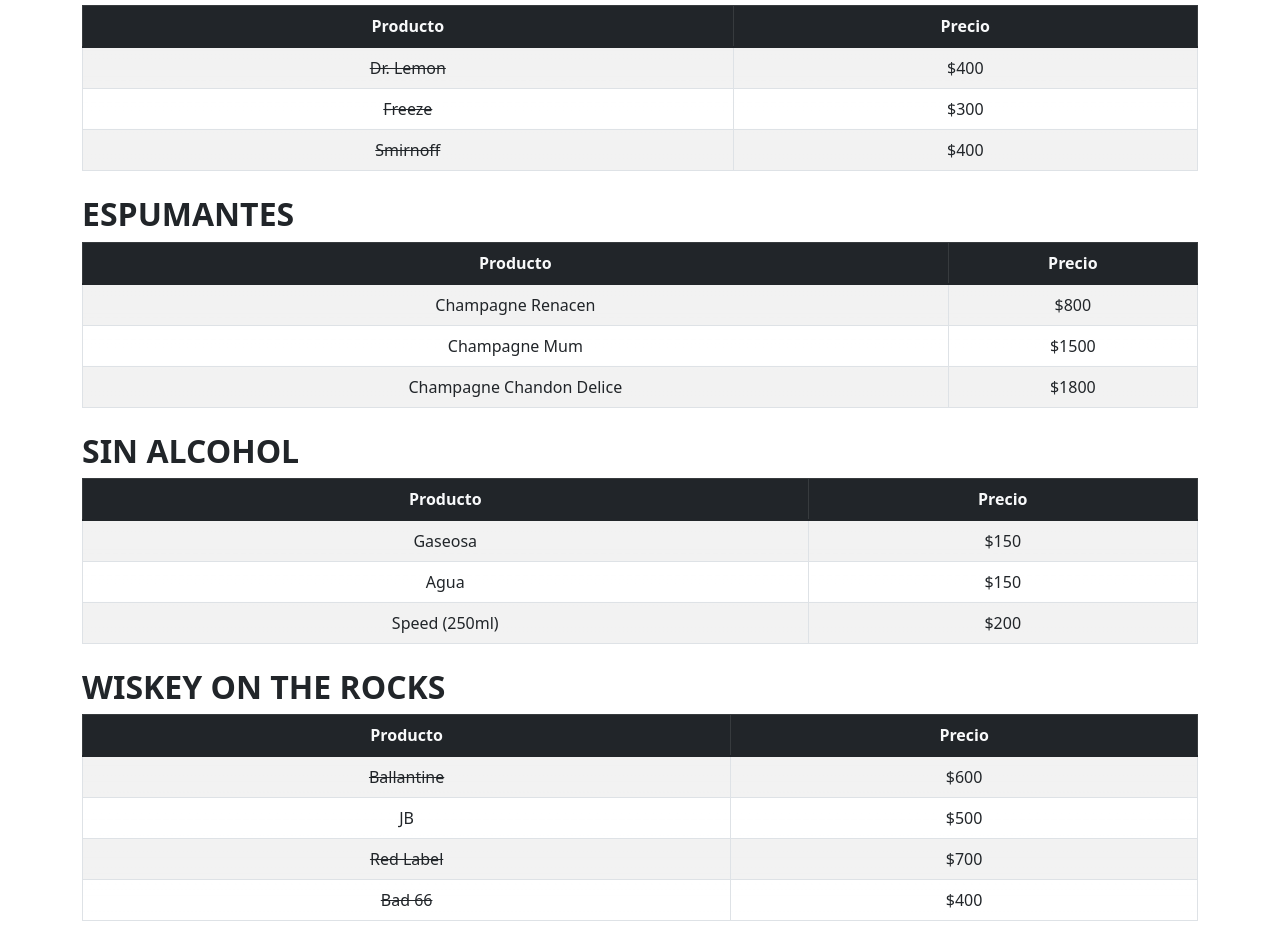
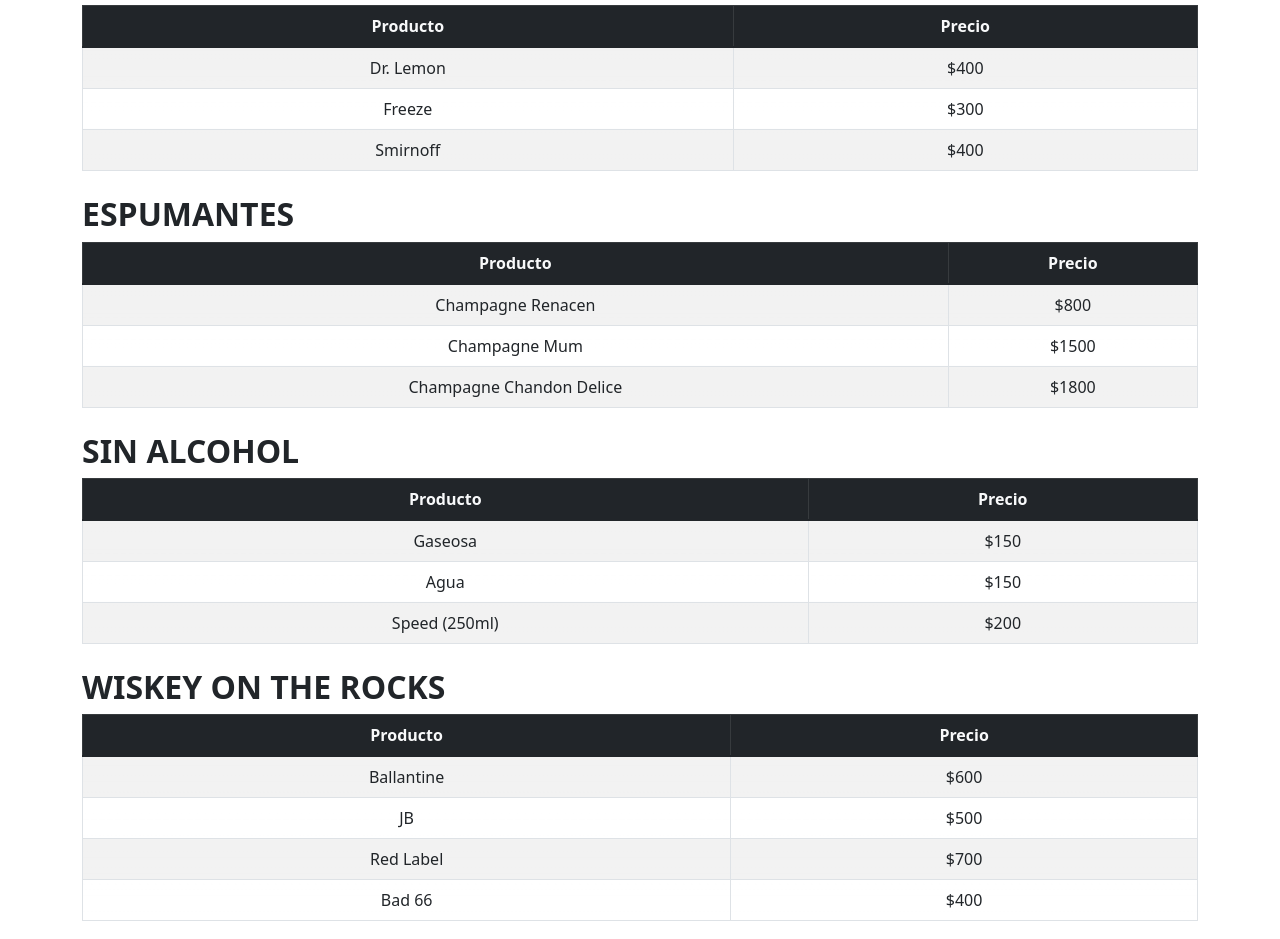
Before and after one commit to aalesann/express-rest-server, a website: page public/carta.html in a window 1280 px wide. Shown: the part 643-1582 px from the top of the page. Drawn offline with nearby package versions, Linux system fonts and the light colour scheme.

Commit message:
Corrección de nombres tachados

```diff
--- a/public/carta.html
+++ b/public/carta.html
@@ -82,15 +82,15 @@
                     </thead>
                     <tbody>
                         <tr>
-                                <td style="text-decoration: line-through">Dr. Lemon</td>
+                            <td>Dr. Lemon</td>
                             <td>$400</td>
                         </tr>
                         <tr>
-                                <td style="text-decoration: line-through">Freeze</td>
+                            <td>Freeze</td>
                             <td>$300</td>
                         </tr>
                         <tr>
-                                <td style="text-decoration: line-through">Smirnoff</td>
+                            <td>Smirnoff</td>
                             <td>$400</td>
                         </tr>
                     </tbody>
@@ -154,7 +154,7 @@
                     </thead>
                     <tbody>
                         <tr>
-                                <td style="text-decoration: line-through">Ballantine</td>
+                            <td>Ballantine</td>
                             <td>$600</td>
                         </tr>
                         <tr>
@@ -162,11 +162,11 @@
                             <td>$500</td>
                         </tr>
                         <tr>
-                                <td style="text-decoration: line-through">Red Label</td>
+                            <td>Red Label</td>
                             <td>$700</td>
                         </tr>
                         <tr>
-                                <td style="text-decoration: line-through">Bad 66</td>
+                            <td>Bad 66</td>
                             <td>$400</td>
                         </tr>
                     </tbody>
```
Lines whose indentation alone changed are shown as unchanged.
